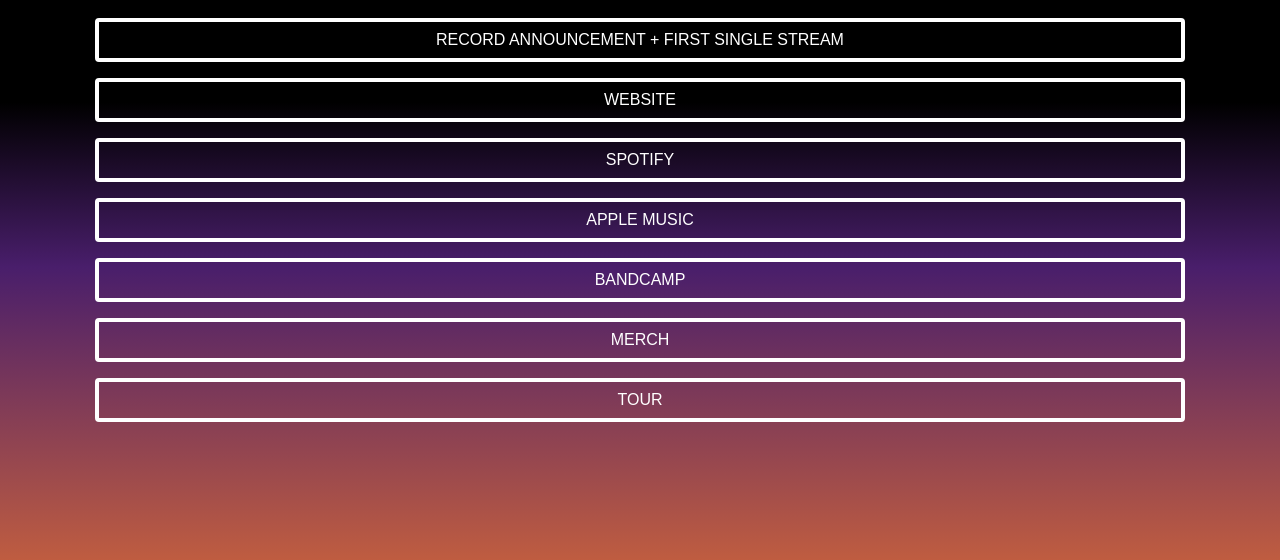
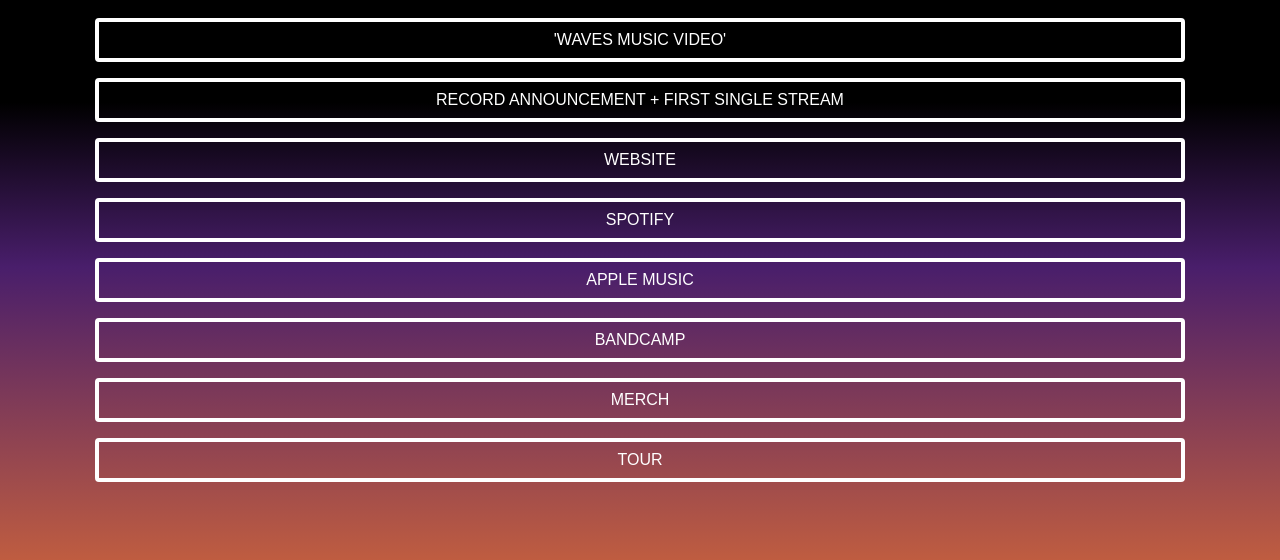
Before and after one commit to ChrisLaRocque/PrayForSound, a plain HTML site: page old/links.html in a window 1280 px wide. Shown: the part 145-705 px from the top of the page. Drawn offline with nearby package versions, Linux system fonts and the light colour scheme; files whose address does not match are found by name; a web font is replaced by a local one.

Commit message:
Updates links page + adds brucey

```diff
--- a/old/links.html
+++ b/old/links.html
@@ -82,6 +82,13 @@
       </div>
       <div class="row my-4">
         <div class="col-12">
+          <a
+            href="https://www.heavyblogisheavy.com/2019/10/08/premiere-pray-for-sound-waves/">
+            <button type="button" class="btn btn-outline-primary w-100" data-toggle="modal"
+              data-target="#wavesPhysical">
+              'WAVES MUSIC VIDEO'
+            </button>
+          </a>
           <a
             href="https://metalinjection.net/av/new-music/pray-for-sound-uplifts-on-catchy-buoyant-new-song-all-the-days">
             <button type="button" class="btn btn-outline-primary w-100" data-toggle="modal"
```
Also changed, not shown: public/links.html (+5 -0 lines), firebase.json, 1 other file.
